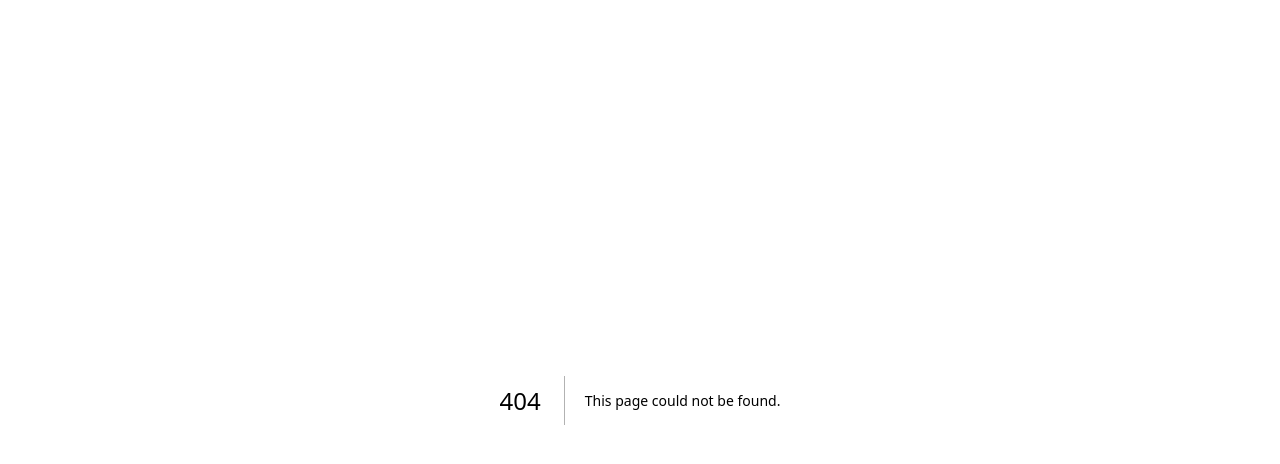
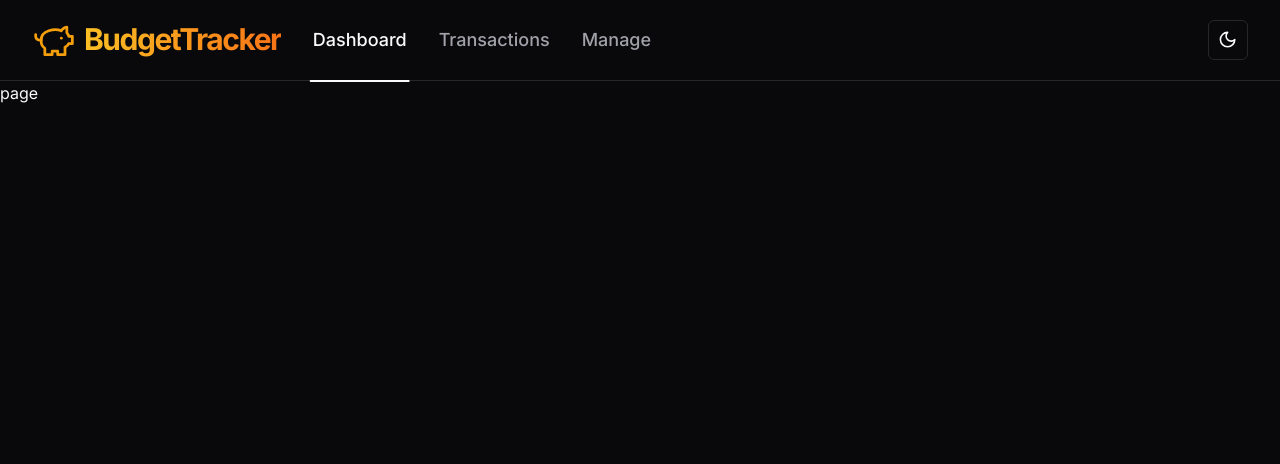
Before and after one commit to kajalchoudhary1003/BudgetTracker, a Next.js app: page / in a window 1280 px wide. Before the commit this address had no page. Shown: the top 464 px of the page. Built offline with nearby package versions, Linux system fonts and the light colour scheme.

Commit message:
navbar added

```diff
--- /dev/null
+++ b/app/(dashboard)/layout.tsx
@@ -0,0 +1,13 @@
+import Navbar from "@/components/Navbar";
+import React, { ReactNode } from "react";
+
+function layout({ children }: { children: ReactNode }) {
+  return (
+    <div className="relative flex h-screen w-full flex-col ">
+        <Navbar />
+      <div className="w-full">{children}</div>
+    </div>
+  );
+}
+
+export default layout;
--- /dev/null
+++ b/app/(dashboard)/page.tsx
@@ -0,0 +1,9 @@
+import React from 'react'
+
+function page() {
+  return (
+    <div>page</div>
+  )
+}
+
+export default page
--- a/components/Logo.tsx
+++ b/components/Logo.tsx
@@ -1,13 +1,29 @@
-import { PiggyBank } from 'lucide-react'
-import React from 'react'
+import { PiggyBank } from "lucide-react";
+import React from "react";
 
-const Logo = () => {
+function Logo() {
   return (
-    <a href="/" className='flex items-center gap-2'>
-        <PiggyBank  className='stroke h-11 w-11 stroke-amber-500 stroke-[1.5]'/>
-        <p className='bg-gradient-to-r from-amber-400 to bg-orange-500 bg-clip-text text-3xl font-bold leading-tight tracking-tighter text-transparent '> BudgetTracker</p>
+    <a href="/" className="flex items-center gap-2">
+      <PiggyBank className="stroke h-11 w-11 stroke-amber-500 stroke-[1.5]" />
+      <p className="bg-gradient-to-r from-amber-400 to bg-orange-500 bg-clip-text text-3xl font-bold leading-tight tracking-tighter text-transparent ">
+
+        BudgetTracker
+      </p>
     </a>
-  )
-}
+  );
+};
 
-export default Logo
+
+export function LogoMobile() {
+  return (
+    <a href="/" className="flex items-center gap-2">
+
+      <p className="bg-gradient-to-r from-amber-400 to bg-orange-500 bg-clip-text text-3xl font-bold leading-tight tracking-tighter text-transparent ">
+
+        BudgetTracker
+      </p>
+    </a>
+  );
+};
+
+export default Logo;
--- /dev/null
+++ b/components/Navbar.tsx
@@ -0,0 +1,117 @@
+"use client";
+import React, { useState } from "react";
+import Logo, { LogoMobile } from "./Logo";
+import { usePathname } from "next/navigation";
+import Link from "next/link";
+import { Button, buttonVariants } from "./ui/button";
+import { cn } from "@/lib/utils";
+import { UserButton } from "@clerk/nextjs";
+import { ThemeSwitcherBtn } from "./ThemeSwitcherBtn";
+import { Sheet, SheetContent, SheetTrigger } from "./ui/sheet";
+import { Menu } from "lucide-react";
+
+function Navbar() {
+  return (
+    <>
+      <DesktopNavbar />
+      < MobileNavbar/>
+    </>
+  );
+}
+
+const items = [
+  { label: "Dashboard", link: "/" },
+  { label: "Transactions", link: "/transactions" },
+  { label: "Manage", link: "/manage" },
+];
+
+
+function MobileNavbar() {
+  const [isOpen, setIsOpen] = useState(false);
+  return(
+    <div className="block border-separate bg-background md:hidden">
+      <nav className="container flex items-center justify-between px-8">
+        <Sheet open={isOpen} onOpenChange={setIsOpen}>
+<SheetTrigger asChild>
+<Button variant={"ghost"} size={"icon"}>
+  <Menu />
+</Button>
+</SheetTrigger>
+<SheetContent className="w-[400px] sm:w-[540px]" side="left">
+<Logo />
+<div className="flex flex-col gap-1 pt-4">
+{items.map((item) => (
+  <NavbarItem key={item.label} link={item.link} label={item.label}
+  clickCallback={() => setIsOpen((prev) => !prev)}
+  />
+))}
+</div>
+</SheetContent>
+        </Sheet>
+        <div className="flex h-[80px] min-h-[60px] items-center gap-x-4">
+          <LogoMobile />
+        </div>
+        <div className="flex items-center gap-2">
+          <ThemeSwitcherBtn />
+          <UserButton afterSignOutUrl="/sign-in" />
+        </div>
+      </nav>
+    </div>
+  )
+}
+
+function DesktopNavbar() {
+  return (
+    <div className="hidden border-separate border-b bg-background md:block">
+      <nav className="container flex items-center justify-between px-8">
+        <div className="flex h-[80px] min-h-[60px] items-center gap-x-4 ">
+          <Logo />
+          <div className="flex h-full ">
+            {items.map((item) => (
+              <NavbarItem
+                key={item.label}
+                link={item.link}
+                label={item.label}
+              />
+            ))}
+          </div>
+        </div>
+        <div className="flex items-center gap-2">
+<ThemeSwitcherBtn />
+<UserButton afterSignOutUrl="/sign-in" />
+        </div>
+      </nav>
+    </div>
+  );
+}
+
+function NavbarItem({ link, label, clickCallback }: { link: string; label: string; clickCallback?:() => void;}) {
+  const pathname = usePathname();
+  const isActive = pathname === link;
+
+  return (
+    <div className="relative flex items-center">
+      <Link
+        href={link}
+        className={cn(
+          buttonVariants({ variant: "ghost" }),
+          "w-full justify-start text-lg text-muted-foreground hover:text-foreground",
+          isActive && "text-foreground"
+        )}
+        onClick={() => {
+          if (clickCallback)
+            clickCallback();
+
+
+        }}
+      >
+        {label}
+      </Link>
+      {isActive && (
+        <div className="absolute -bottom-[2px] left-1/2 hidden h-[2px] w-[80%] -translate-x-1/2 rounded-xl bg-foreground md:block" />
+      )}
+    </div>
+  );
+}
+
+export default Navbar;
--- /dev/null
+++ b/components/ThemeSwitcherBtn.tsx
@@ -0,0 +1,40 @@
+"use client"
+
+import * as React from "react"
+import { Moon, Sun } from "lucide-react"
+import { useTheme } from "next-themes"
+
+import { Button } from "@/components/ui/button"
+import {
+  DropdownMenu,
+  DropdownMenuContent,
+  DropdownMenuItem,
+  DropdownMenuTrigger,
+} from "@/components/ui/dropdown-menu"
+
+export function ThemeSwitcherBtn() {
+  const { setTheme } = useTheme()
+
+  return (
+    <DropdownMenu>
+      <DropdownMenuTrigger asChild>
+        <Button variant="outline" size="icon">
+          <Sun className="h-[1.2rem] w-[1.2rem] rotate-0 scale-100 transition-all dark:-rotate-90 dark:scale-0" />
+          <Moon className="absolute h-[1.2rem] w-[1.2rem] rotate-90 scale-0 transition-all dark:rotate-0 dark:scale-100" />
+          <span className="sr-only">Toggle theme</span>
+        </Button>
+      </DropdownMenuTrigger>
+      <DropdownMenuContent align="end">
+        <DropdownMenuItem onClick={() => setTheme("light")}>
+          Light
+        </DropdownMenuItem>
+        <DropdownMenuItem onClick={() => setTheme("dark")}>
+          Dark
+        </DropdownMenuItem>
+        <DropdownMenuItem onClick={() => setTheme("system")}>
+          System
+        </DropdownMenuItem>
+      </DropdownMenuContent>
+    </DropdownMenu>
+  )
+}
```
